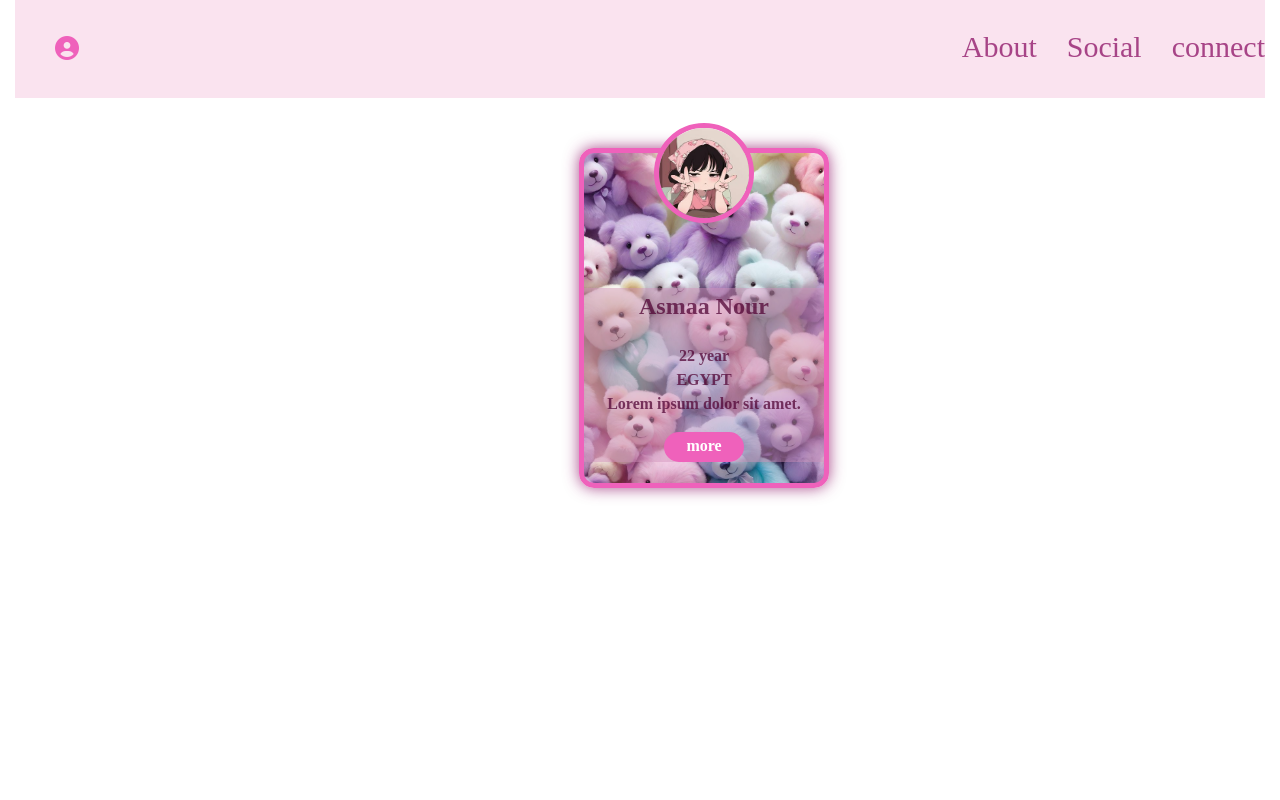
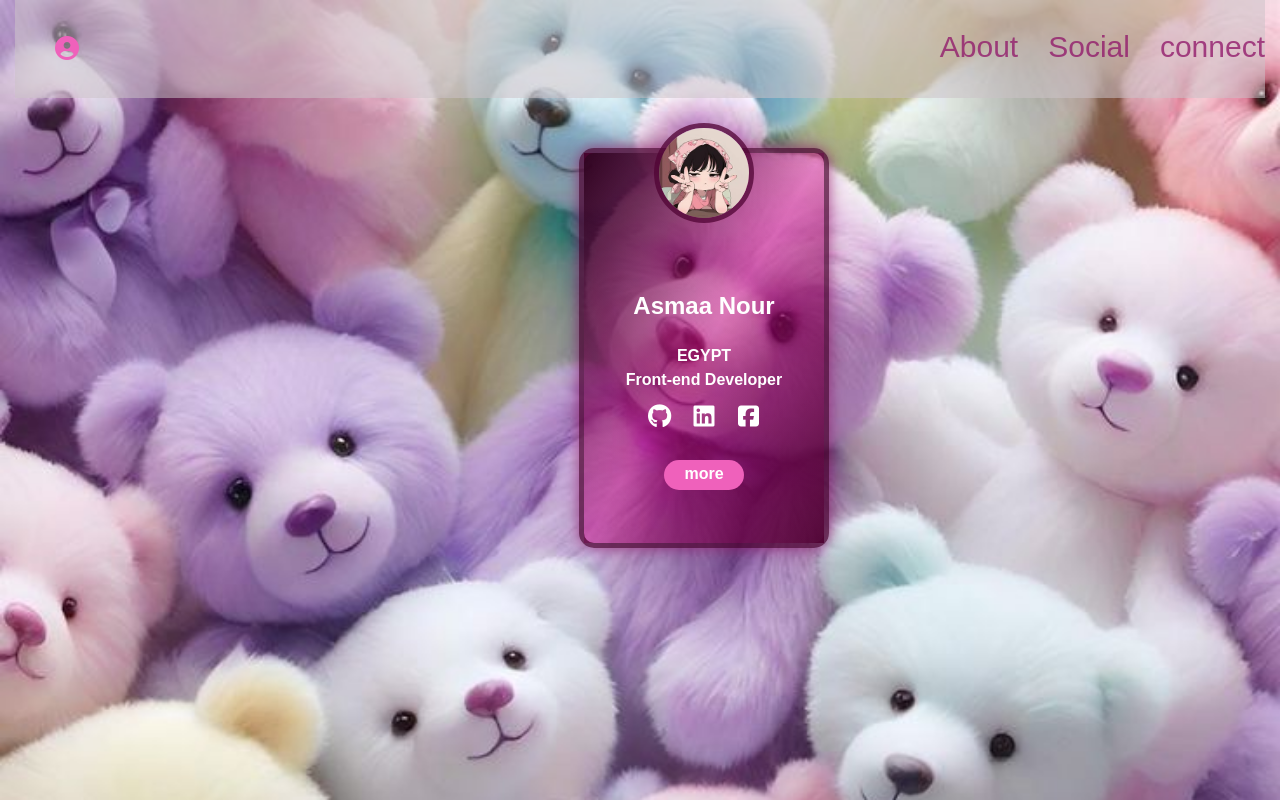
Before and after one commit to Semo993/my-card, a plain HTML site: page index.html in a window 1280 px wide. Drawn offline with Linux system fonts and the light colour scheme.

Commit message:
final-edit

```diff
--- a/css/style.css
+++ b/css/style.css
@@ -1,7 +1,7 @@
 /* start visible */
 :root{
     --main-color:rgba(145, 25, 107, 0.788);
-    --secondary-color:#ef61bb;
+    --secondary-color: #500434be;
 }
 /* end visible */
 /*  start global rules */
@@ -41,11 +41,14 @@ body{
     padding-left: 15px;
     margin-left: auto;
     margin-right: auto;
-
+    background-image: url(/images/back2.jpg);
+    background-repeat: no-repeat;
+    background-size: cover;
+    font-family: Arial, Helvetica, sans-serif;
 }
 /* start navbar  */
 .header{
-    background-color: rgba(230, 112, 171, 0.192);
+    background-color: rgba(204, 195, 200, 0.548);
     display: flex;
     justify-content:space-between;
 }
@@ -81,24 +84,33 @@ body{
 .card .card-box{
     display: inline-block;
     width: 250px;
-    height: 340px;
+    height: 400px;
     margin: 30px;
     margin-left: 45%;
     border: 5px solid var(--secondary-color);
     border-radius: 15px;
     text-align: center;
     box-shadow: 0px 0px 15px 0px var(--main-color);
-    background-image: url(/images/back2.jpg);
+    background-image: linear-gradient(to right bottom,#300420, #ce028375, #500434f8);
     background-repeat: no-repeat;
     background-size: cover;
 
 }
+
 .data-inbox{
-    background-color: #d193ba77;
-
+    /* background-color:  rgba(204, 195, 200, 0.548); */
+    margin-bottom: 5px;
+}
+.data-inbox i{
+    width: 40px;
+    height: 40px;
+    color: #fff;
+}
+.data-inbox i:hover{
+color: #0f080df8;
 }
 .card .card-box .data-inbox h2, p{
-    color: #500434be;
+    color: #fff;
     font-weight: 800;
     line-height: 1.5;
     text-align: center;
--- a/index.html
+++ b/index.html
@@ -28,9 +28,14 @@
            <a href="https://www.facebook.com/share/192s1Fiywp/"> <img src="/images/bb65bdeab14fcb2e332edcdfae569465.jpg" alt=""></a>
            <div class="data-inbox">
            <h2>Asmaa Nour</h2>
-            <p>22 year<br/>EGYPT <br/>Lorem ipsum dolor sit amet.</p>
-                <button type="submit">more</button>
-            </div>
+            <p>EGYPT <br/>Front-end Developer</p>
+
+           <a href=""> <i class="fa-brands fa-github fa-xl"></i></a>
+           <a href=""> <i class="fa-brands fa-linkedin fa-xl"></i></a>
+           <a href=""> <i class="fa-brands fa-square-facebook fa-xl"></i></a>
+        </div>
+        <button type="submit">more</button>
+
         </div>
     </section>
 </body>
```
Also changed, not shown: images/6da3f9a3e8b1793d2fe302aa3879525d.jpg (deleted), images/7b12d287221c0adf5b4efcdf326c178f.jpg (deleted), images/LOGO.jpg (deleted), images/back.jpg (deleted).
